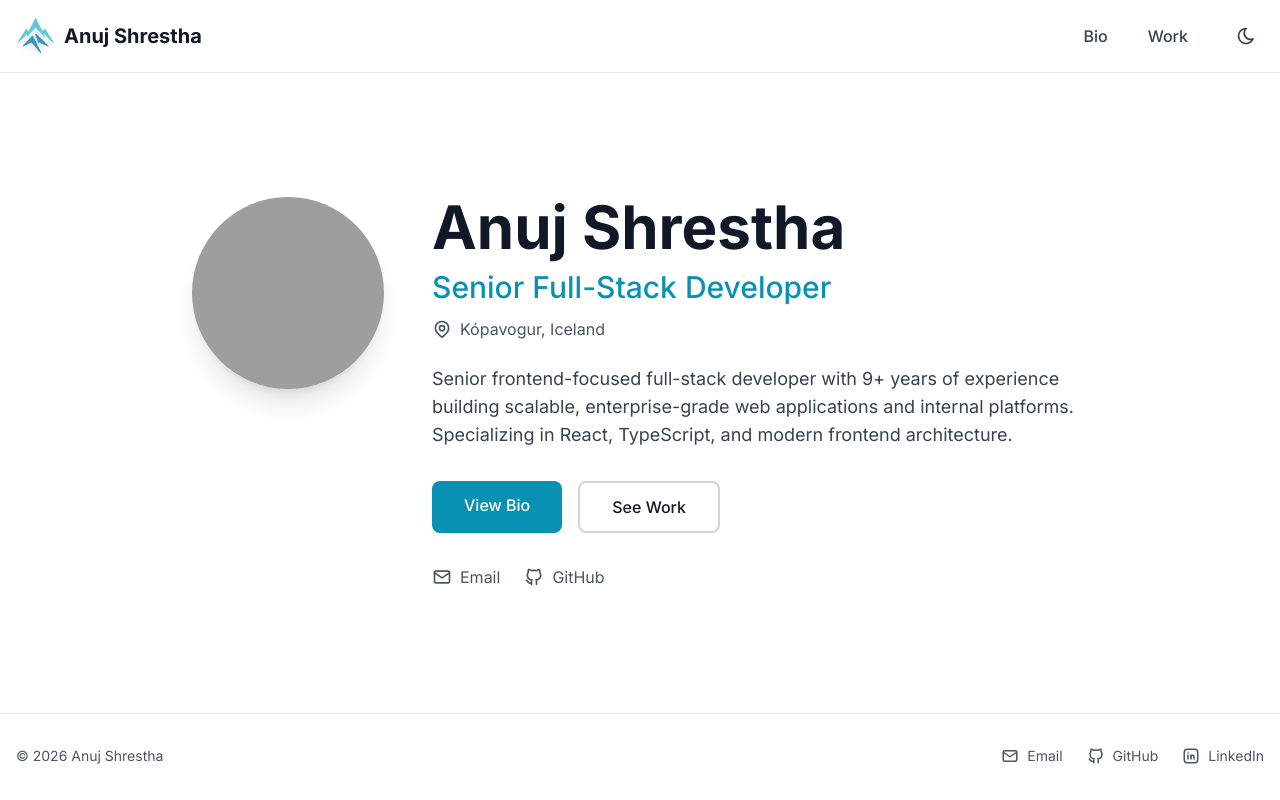
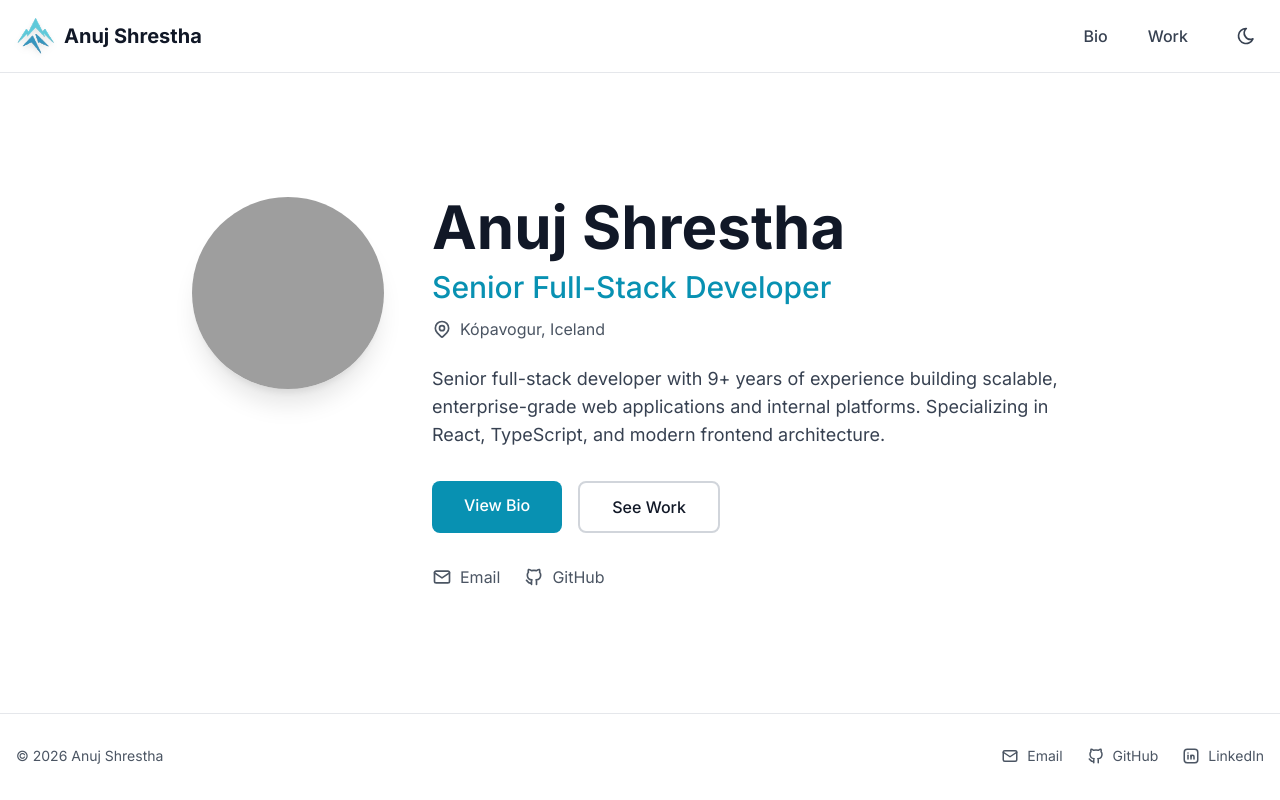
Before and after one commit to livanuj/portfolio, a Next.js app: page / in a window 1280 px wide. Built offline with nearby package versions, Linux system fonts and the light colour scheme; grey boxes are pictures that could not be loaded.

Commit message:
update info

```diff
--- a/src/data/bioIntro.ts
+++ b/src/data/bioIntro.ts
@@ -1,5 +1,5 @@
 export const bioIntroParagraphs: string[] = [
-  "I'm a frontend-focused full-stack developer with 9+ years of experience building scalable, enterprise-grade web applications and internal platforms.",
+  "I'm a full-stack developer with 9+ years of experience building scalable, enterprise-grade web applications and internal platforms.",
   "I specialize in React, TypeScript, and modern frontend architecture, with extensive experience translating complex backend APIs into intuitive user experiences. My work spans building type-safe, scalable UI systems, implementing complex form systems and workflow engines, and developing rich-text editors.",
   "Currently pursuing a Master's degree in Computer Science at Háskóli Íslands (University of Iceland), with a thesis focused on user experience analysis using AI. I'm actively keeping up with the latest advancements in AI and development workflows, leveraging tools like GitHub Copilot, Claude, and ChatGPT for AI-assisted programming, rapid prototyping, and efficient debugging to enhance productivity while maintaining high code quality.",
   "Beyond coding, I bring experience in end-to-end feature ownership, cross-functional collaboration, and sharing information with team members. I thrive on solving complex technical challenges and continuously learning new technologies.",
--- a/src/data/site.ts
+++ b/src/data/site.ts
@@ -11,6 +11,6 @@ export const site = {
       "Senior full-stack developer specializing in React, TypeScript, and modern web development.",
     role: "Senior Full-Stack Developer",
     intro:
-      "Senior frontend-focused full-stack developer with 9+ years of experience building scalable, enterprise-grade web applications and internal platforms. Specializing in React, TypeScript, and modern frontend architecture.",
+      "Senior full-stack developer with 9+ years of experience building scalable, enterprise-grade web applications and internal platforms. Specializing in React, TypeScript, and modern frontend architecture.",
   },
 } as const;
```
